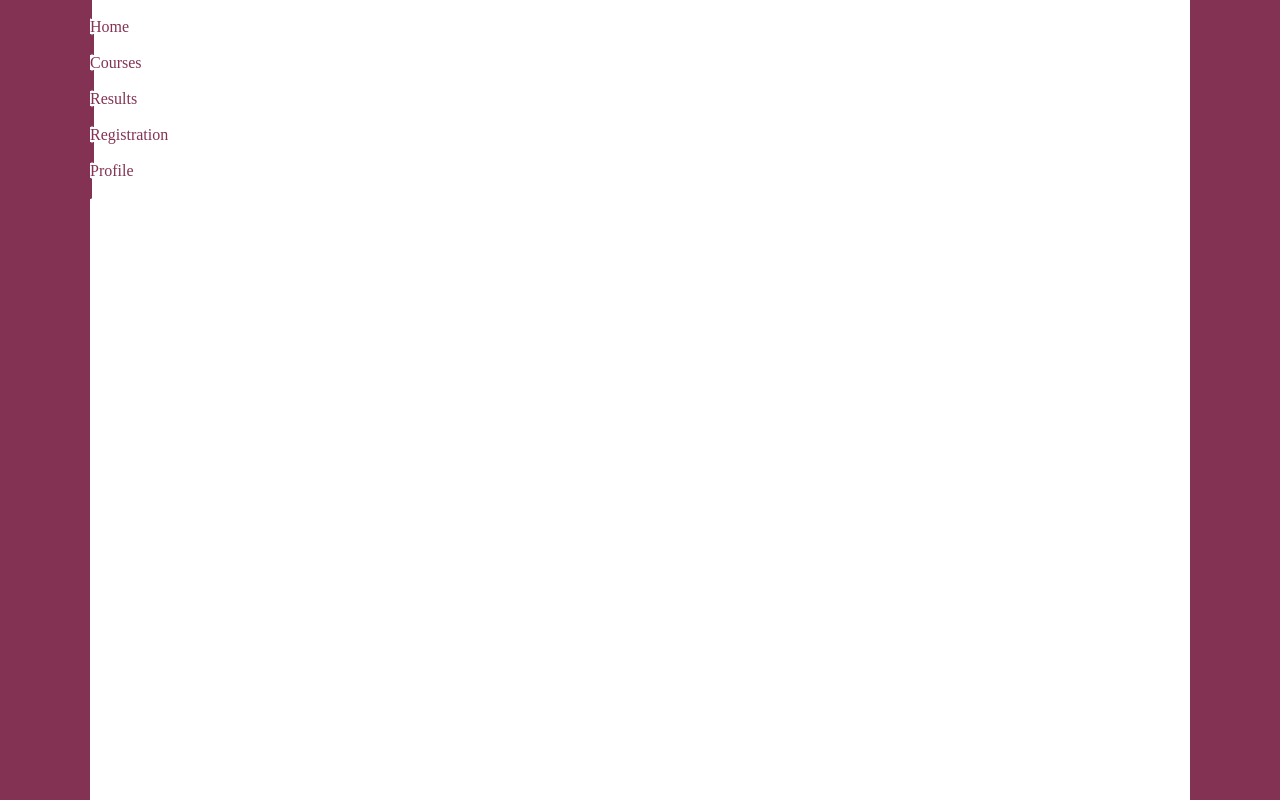
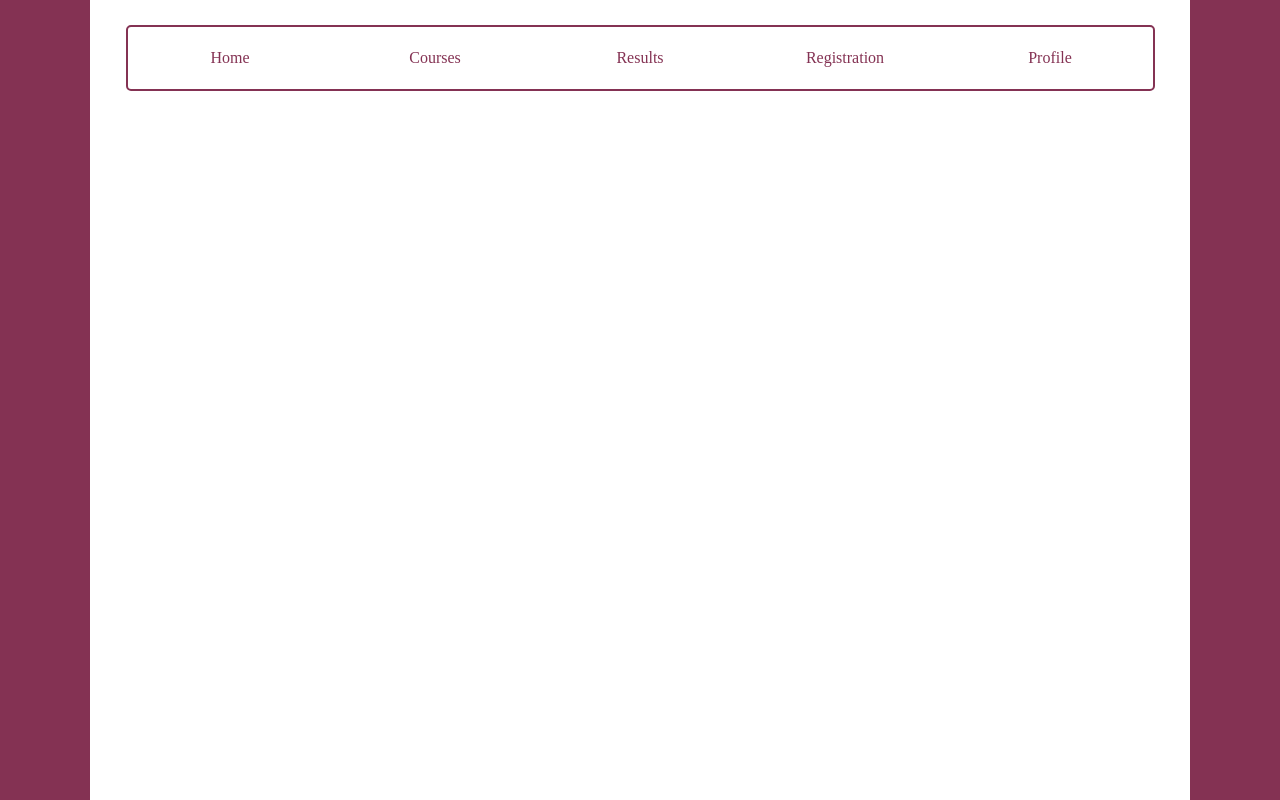
Before and after one commit to arefin-aareef/portal, a plain HTML site: page student.html in a window 1280 px wide. Drawn offline with Linux system fonts and the light colour scheme.

Commit message:
style added

```diff
--- a/css/style.css
+++ b/css/style.css
@@ -22,7 +22,15 @@
 
     /* BORDERS */
     --BORDERS: 2px solid var(--PRIMARY-COLOR);
-    --BORDER-RADIUS: 10px;
+    --BORDER-RADIUS: 5px;
+
+    /* STANARD MARGIN */
+    --MARGIN-NAV: 0 35.5px 0 35.5px;
+
+    /* NAVIGATION */
+    --NAV-WIDTH: 173px;
+    --NAV-HEIGHT: 30px;
+
 }
 
 /* GENERAL STYLES */
@@ -37,7 +45,28 @@ body {
     max-width: 1100px;
     background-color: var(--BODY-BGCOLOR);
     margin: 0 auto;
+
 }
+
+a {
+    color: var(--PRIMARY-COLOR);
+    text-decoration: none;
+    border: var(--BORDERS);
+    border-radius: var(--BORDER-RADIUS);
+    padding: 1rem;
+}
+
+a:hover {
+    background-color: var(--HOVER);
+    color: var(--BODY-BGCOLOR);
+}
+
+a:active {
+    background-color: var(--PRIMARY-COLOR);
+    color: var(--BODY-BGCOLOR);
+}
+
+/* UTILITY CLASS */
 
 .center {
     right: 50%;
@@ -45,6 +74,12 @@ body {
     transform: translate(50%,50%);
     position: absolute;
 }
+
+.center_hz{
+
+}
+
+/* INDEX PAGE */
 
 .start-menu {
     display: flex;
@@ -59,22 +94,7 @@ body {
     width: 150px;
 }
 
-a {
-    color: var(--PRIMARY-COLOR);
-    text-decoration: none;
-    border: var(--BORDERS);
-    border-radius: var(--BORDER-RADIUS);
-}
-
-a:hover {
-    background-color: var(--HOVER);
-    color: var(--BODY-BGCOLOR);
-}
-
-a:active {
-    background-color: var(--PRIMARY-COLOR);
-    color: var(--BODY-BGCOLOR);
-}
+/* LOG IN PAGE */
 
 .login {
     border: var(--BORDERS);
@@ -82,12 +102,6 @@ a:active {
     height: 300px;
     width: 400px;
     padding: 50px;
-}
-
-.nav_ul {
-    display: flex;
-    justify-content: space-evenly;
-    gap: 1rem;
 }
 
 .login_header {
@@ -113,3 +127,29 @@ input {
     width: 100%;
     height: 30px;
 }
+
+/* STUDENT PAGE */
+
+.nav_menu {
+    display: flex;
+    gap: 0;
+    justify-content: center;
+    align-items: center;
+    position: relative;
+    top: 25px;
+    border: var(--BORDERS);
+    border-radius: var(--BORDER-RADIUS);
+    margin: var(--MARGIN-NAV);
+}
+
+.nav_menu > a {
+    border: none;
+}
+.nav_item {
+
+    display: flex;
+    justify-content: center;
+    align-items: center;
+    height: var(--NAV-HEIGHT);
+    width: var(--NAV-WIDTH);
+}
```
